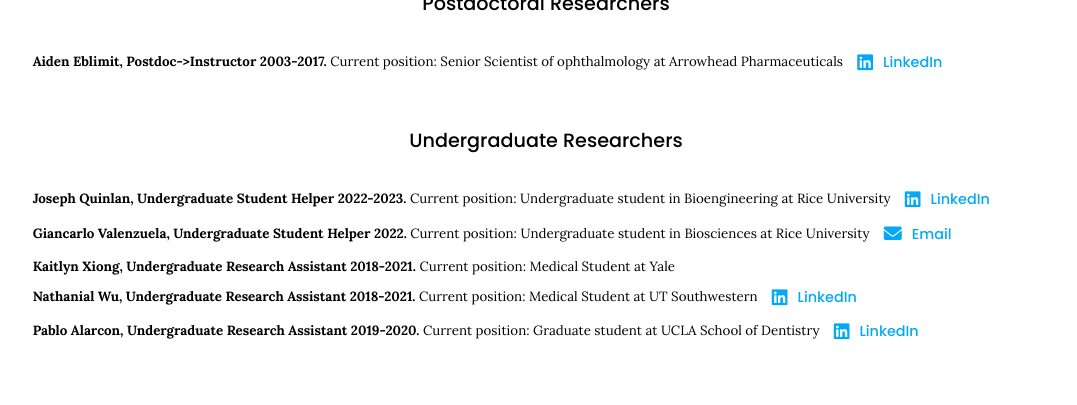
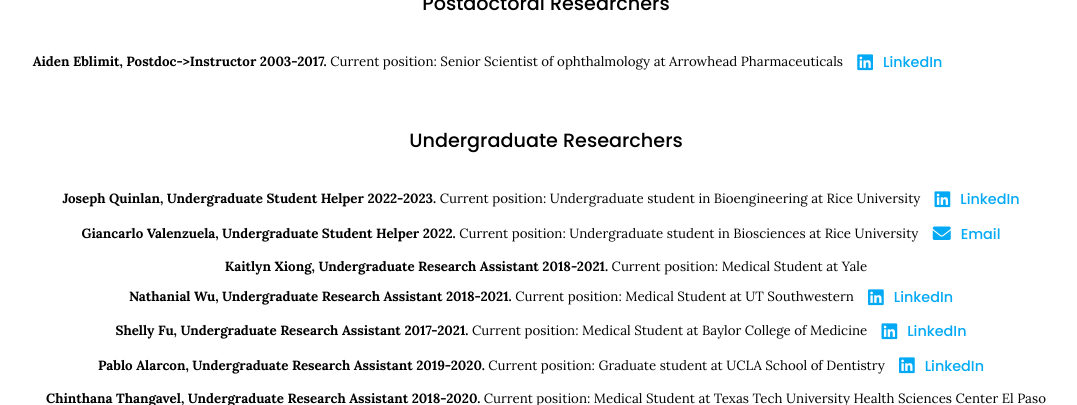
Before and after one commit to RCHENLAB/rchenlab.github.io, a Jekyll site: the page built from team/index.md, in a window 1280 px wide and 900 px high, scrolled down 3333 px, cut to the strip 0-405 px from the top of the window. Shown: the whole strip, without its empty margins (94-1171 px from the left). Built offline with Jekyll 4.4.1, drawn with Linux system fonts in a browser that asks for light colours.

Commit message:
Update index.md

```diff
--- a/team/index.md
+++ b/team/index.md
@@ -257,6 +257,15 @@ Our lab is made up of a highly engaged and collaborative team of researchers. We
   tooltip=""
   link="nathaniel-wu-1a21b7151"
 %}<br>
+<small><b>Shelly Fu, Undergraduate Research Assistant 2017-2021.</b> Current position: Medical Student at Baylor College of Medicine</small>
+{%
+  include link.html
+  type="linkedin"
+  icon=""
+  text="LinkedIn"
+  tooltip=""
+  link="shangyi-shelly-fu-b6565a14a"
+%}<br>
 <small><b>Pablo Alarcon, Undergraduate Research Assistant 2019-2020.</b> Current position: Graduate student at UCLA School of Dentistry</small>
 {%
   include link.html
@@ -266,5 +275,13 @@ Our lab is made up of a highly engaged and collaborative team of researchers. We
   tooltip=""
   link="pablo-alarcon-827092197"
 %}<br>
-
+<small><b>Chinthana Thangavel, Undergraduate Research Assistant 2018-2020.</b> Current position: Medical Student at Texas Tech University Health Sciences Center El Paso</small>
+{%
+  include link.html
+  type="linkedin"
+  icon=""
+  text="LinkedIn"
+  tooltip=""
+  link="chinthana-thangavel-3523771aa"
+%}<br>
 {:.center}
```
